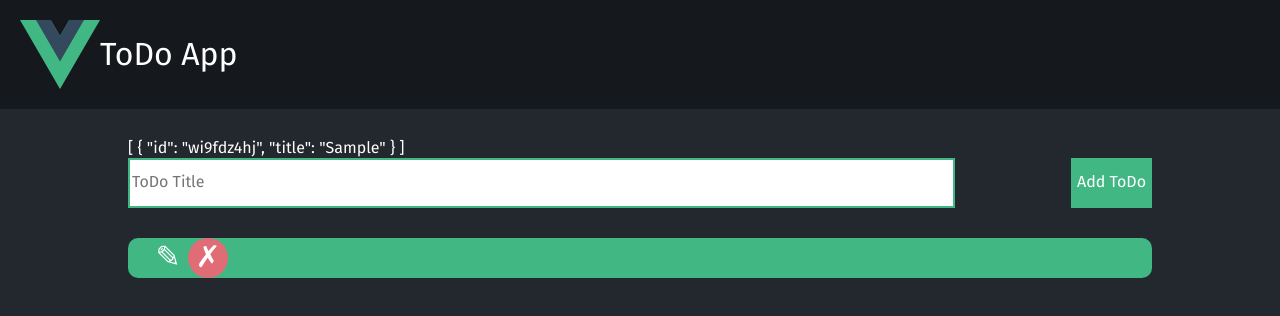
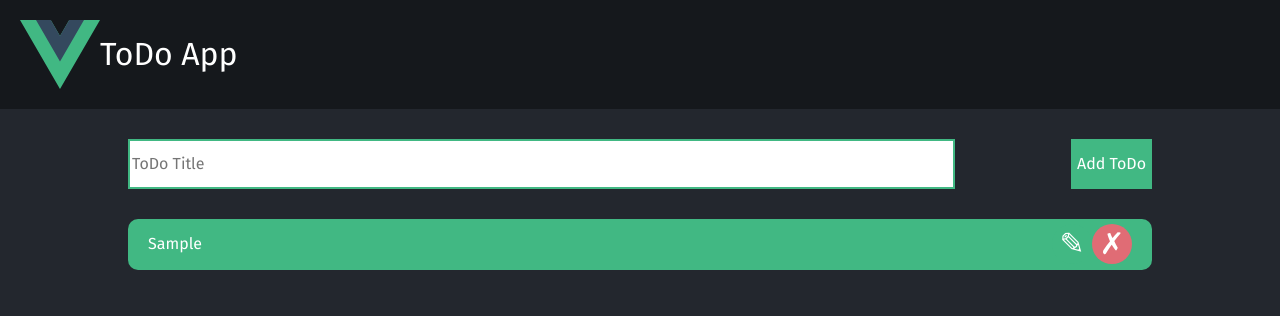
Before and after one commit to MigPorteroDevelop/ToDo, a Vue app: page / in a window 1280 px wide. Both pictures are taken after typing "Sample" into the empty fields and a click on the button "Add ToDo". Shown: the top 316 px of the page. Built offline with nearby package versions, Linux system fonts and the light colour scheme; the HTML template or start-up script is replaced by a standard one.

Commit message:
Add TodoItem

```diff
--- a/src/App.vue
+++ b/src/App.vue
@@ -10,7 +10,6 @@ import TodoItem from './components/TodoItem.vue';
   <main class="container">
     <Alert />
     <section>
-      <!--From AddTodoForm is emited one event with params, to this function-->
       <AddTodoForm />
     </section>
     <section>
--- a/src/components/AddTodoForm.vue
+++ b/src/components/AddTodoForm.vue
@@ -13,13 +13,16 @@ const addToDoTitle = () => {
     id: uniqueId(),
     title: todoTitle.value
   }
-  todos.value.push(newTodo);
-  todoTitle.value = "";
+  if (todoTitle.value !== "") {
+    todos.value.push(newTodo);
+    todoTitle.value = "";
+  } else {
+    return false
+  }
 }
 </script>
 
 <template>
-  {{ todos }}
   <section>
     <form class="addTodoForm">
       <input type="text" v-model="todoTitle" placeholder="ToDo Title">
--- a/src/components/TodoItem.vue
+++ b/src/components/TodoItem.vue
@@ -1,9 +1,11 @@
 <script setup>
+import { todos } from '../store/store'
+
 </script>
 
 <template>
-  <div class="todo">
-    <!--<p>{{ todo.title }}</p>-->
+  <div class="todo" v-for="(todo, index) in todos" :key="index">
+    <p>{{ todo.title }}</p>
     <div>
       <button class="editTodo">&#9998;</button>
       <button type="button" class="removeTodo">&cross;</button>
```
